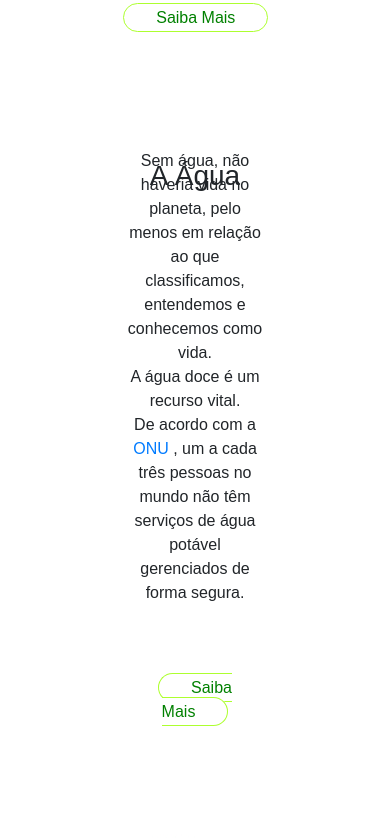
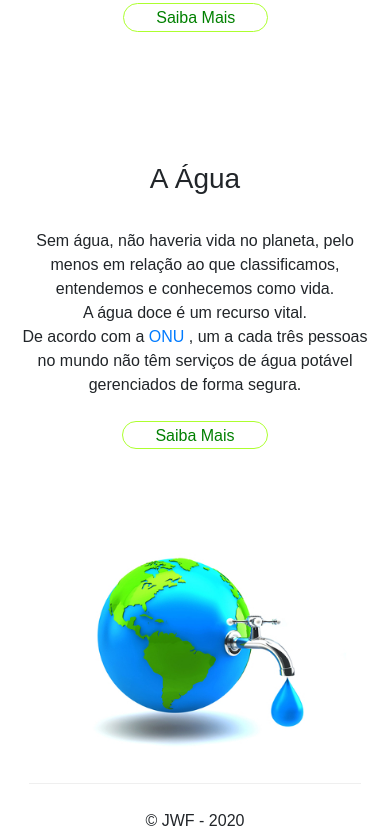
Before and after one commit to joao-coimbra/APS, a plain HTML site: page index.html in a window 390 px wide. Shown: the part 1928-2766 px from the top of the page. Drawn offline with nearby package versions, Linux system fonts and the light colour scheme; a web font is replaced by a local one.

Commit message:
ajeitando responsividade

```diff
--- a/public/css/style.css
+++ b/public/css/style.css
@@ -523,9 +523,22 @@ footer {
         padding: 0.3em 2em;
     }
 
+    .boxg p {
+        width: 350px;
+    }
+
+    .box-agua img {
+        width: 100%;
+        object-fit: cover;
+    }
+
     main {
         margin-top: 10%;
         padding: 0;
+    }
+
+    .box-educa img {
+        margin-left: -10%;
     }
 
     body > a {
```
